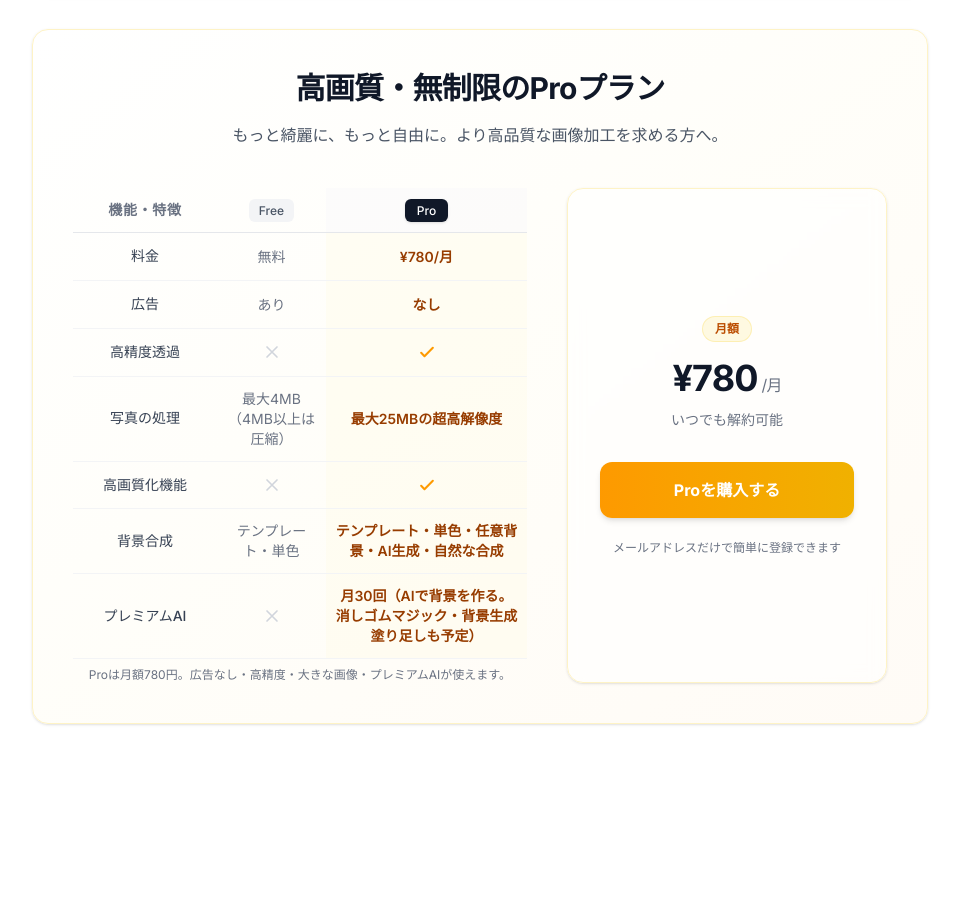
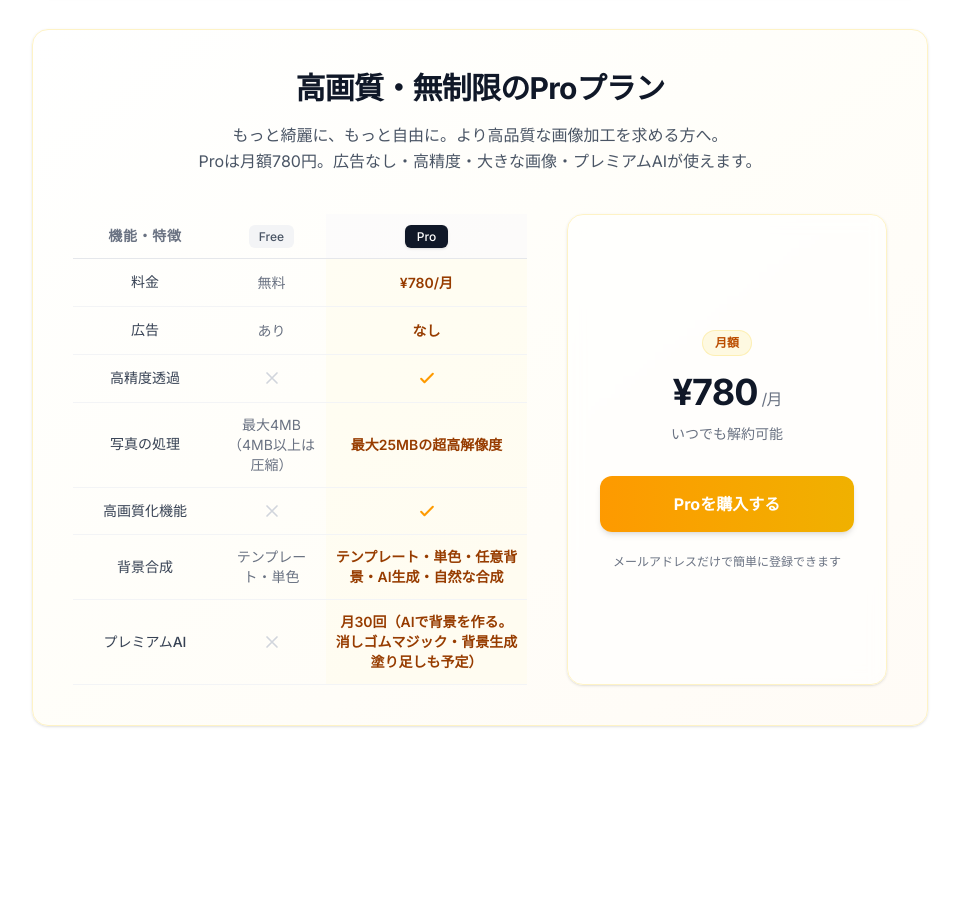
Before and after one commit to stoshi1127/bg-remove-react-template, a Next.js app: page / in a window 1280 px wide. Shown: the part 860-1776 px from the top of the page, without its empty margins (160-1119 px from the left). Built offline with nearby package versions, Linux system fonts and the light colour scheme; no server answers.

Commit message:
refactor: Relocate Pro plan details from PricingTable to ProCtaSection.

```diff
--- a/src/components/PricingTable.tsx
+++ b/src/components/PricingTable.tsx
@@ -82,9 +82,6 @@ export default function PricingTable({
           ))}
         </tbody>
       </table>
-      <p className="mt-2 text-xs text-gray-500">
-        Proは月額780円。広告なし・高精度・大きな画像・プレミアムAIが使えます。
-      </p>
     </div>
   );
 }
--- a/src/components/ProCtaSection.tsx
+++ b/src/components/ProCtaSection.tsx
@@ -28,7 +28,8 @@ export default function ProCtaSection({ isLoggedIn }: ProCtaSectionProps) {
               高画質・無制限のProプラン
             </h2>
             <p className="text-gray-600 max-w-2xl mx-auto text-sm md:text-base leading-relaxed">
-              もっと綺麗に、もっと自由に。より高品質な画像加工を求める方へ。
+              もっと綺麗に、もっと自由に。より高品質な画像加工を求める方へ。<br />
+              Proは月額780円。広告なし・高精度・大きな画像・プレミアムAIが使えます。
             </p>
           </div>
 
```
